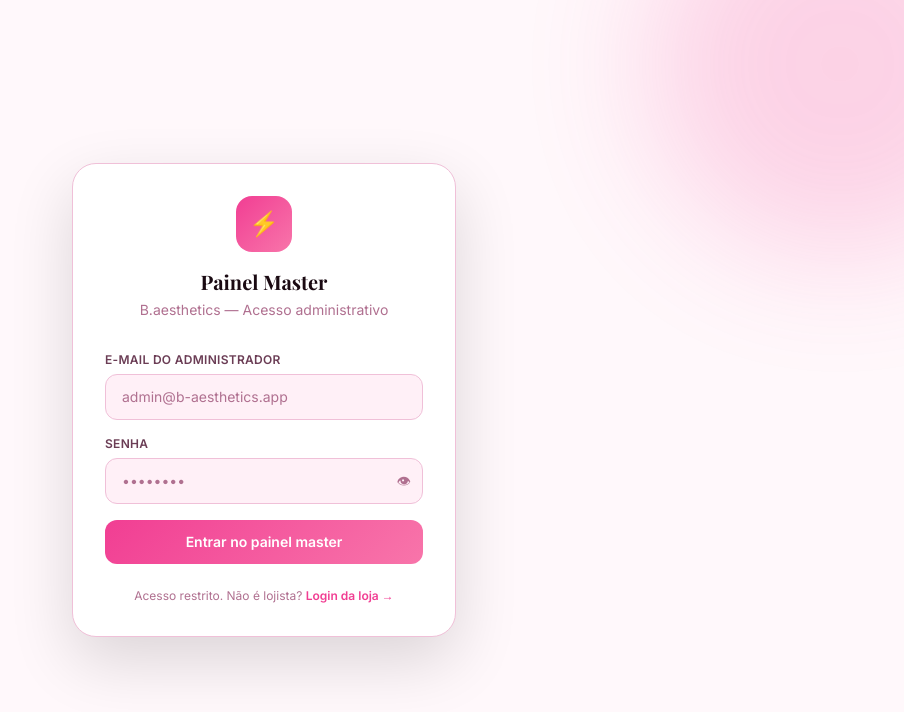
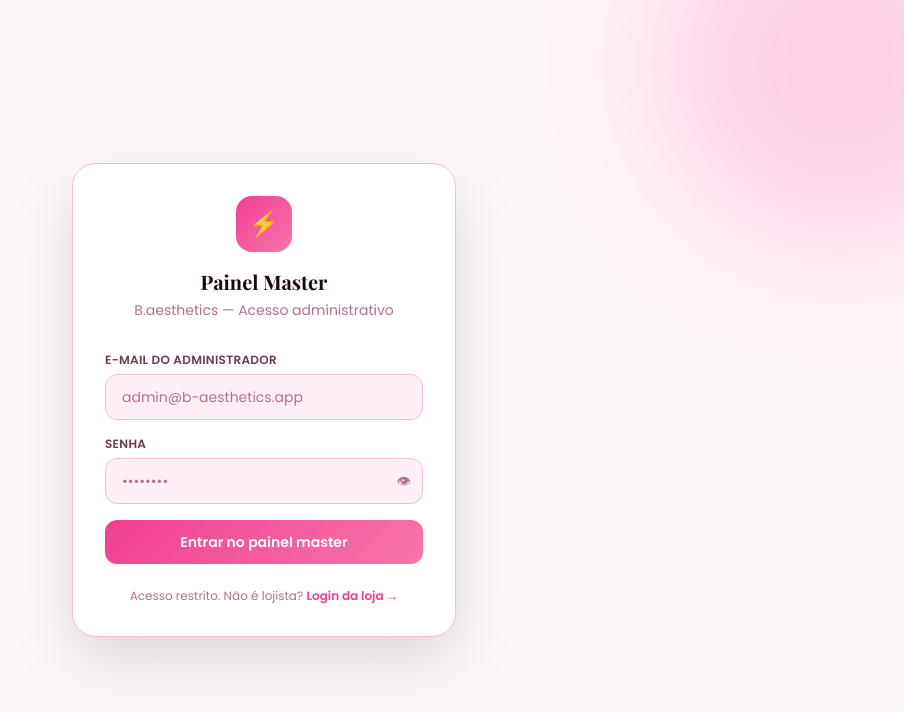
Before and after one commit to Beatriz-Preiraa/b-aesthetics, a Next.js app: page /admin/login in a window 1280 px wide. Shown: the top 712 px of the page, without its empty margins (376-1280 px from the left). Built offline with nearby package versions, Linux system fonts and the light colour scheme; no server answers.

Commit message:
Alteração da fonte
configurei e alterei a  fonte utilizada

```diff
--- a/src/app/admin/layout.tsx
+++ b/src/app/admin/layout.tsx
@@ -1,9 +1,22 @@
 import { AdminAuthProvider } from '@/contexts/AdminAuthContext'
+import { Poppins } from 'next/font/google'
 
-export default function AdminLayout({ children }: { children: React.ReactNode }) {
+const poppins = Poppins({
+  subsets: ['latin'],
+  weight: ['300', '400', '500', '600', '700'],
+  variable: '--font-poppins',
+})
+
+export default function AdminLayout({
+  children,
+}: {
+  children: React.ReactNode
+}) {
   return (
-    <AdminAuthProvider>
-      {children}
-    </AdminAuthProvider>
+    <div className={poppins.className}>
+      <AdminAuthProvider>
+        {children}
+      </AdminAuthProvider>
+    </div>
   )
 }
--- a/src/screens/catalog.tsx
+++ b/src/screens/catalog.tsx
@@ -151,7 +151,7 @@ function BookingModal({ service, store, onClose }: {
           <a href={url} target="_blank" rel="noopener noreferrer"
             className="btn-brand w-full flex items-center justify-center gap-2 no-underline text-white">
             <svg className="w-5 h-5" fill="currentColor" viewBox="0 0 24 24">
-              <path d="M17.472 14.382c-.297-.149-1.758-.867-2.03-.967-.273-.099-.471-.148-.67.15-.197.297-.767.966-.94 1.164-.173.199-.347.223-.644.075-.297-.15-1.255-.463-2.39-1.475-.883-.788-1.48-1.761-1.653-2.059-.173-.297-.018-.458.13-.606.134-.133.298-.347.446-.52.149-.174.198-.298.298-.497.099-.198.05-.371-.025-.52-.075-.149-.669-1.612-.916-2.207-.242-.579-.487-.5-.669-.51-.173-.008-.371-.01-.57-.01-.198 0-.52.074-.792.372-.272.297-1.04 1.016-1.04 2.479 0 1.462 1.065 2.875 1.213 3.074.149.198 2.096 3.2 5.077 4.487.709.306 1.262.489 1.694.625.712.227 1.36.195 1.871.118.571-.085 1.758-.719 2.006-1.413.248-.694.248-1.289.173-1.413-.074-.124-.272-.198-.57-.347m-5.421 7.403h-.004a9.87 9.87 0 01-5.031-1.378l-.361-.214-3.741.982.998-3.648-.235-.374a9.86 9.86 0 01-1.51-5.26c.001-5.45 4.436-9.884 9.888-9.884 2.64 0 5.122 1.03 6.988 2.898a9.825 9.825 0 012.893 6.994c-.003 5.45-4.437 9.884-9.885 9.884m8.413-18.297A11.815 11.815 0 0012.05 0C5.495 0 .16 5.335.157 11.892c0 2.096.547 4.142 1.588 5.945L.057 24l6.305-1.654a11.882 11.882 0 005.683 1.448h.005c6.554 0 11.89-5.335 11.893-11.893a11.821 11.821 0 00-3.48-8.413z"/>
+              <path d="M17.472 14.382c-.297-.149-1.758-.867-2.03-.967-.273-.099-.471-.148-.67.15-.197.297-.767.966-.94 1.164-.173.199-.347.223-.644.075-.297-.15-1.255-.463-2.39-1.475-.883-.788-1.48-1.761-1.653-2.059-.173-.297-.018-.458.13-.606.134-.133.298-.347.446-.52.149-.174.198-.298.298-.497.099-.198.05-.371-.025-.52-.075-.149-.669-1.612-.916-2.207-.242-.579-.487-.5-.669-.51-.173-.008-.371-.01-.57-.01-.198 0-.52.074-.792.372-.272.297-1.04 1.016-1.04 2.479 0 1.462 1.065 2.875 1.213 3.074.149.198 2.096 3.2 5.077 4.487.709.306 1.262.489 1.694.625.712.227 1.36.195 1.871.118.571-.085 1.758-.719 2.006-1.413.248-.694.248-1.289.173-1.413-.074-.124-.272-.198-.57-.347m-5.421 7.403h-.004a9.87 9.87 0 01-5.031-1.378l-.361-.214-3.741.982.998-3.648-.235-.374a9.86 9.86 0 01-1.51-5.26c.001-5.45 4.436-9.884 9.888-9.884 2.64 0 5.122 1.03 6.988 2.898a9.825 9.825 0 012.893 6.994c-.003 5.45-4.437 9.884-9.885 9.884m8.413-18.297A11.815 11.815 0 0012.05 0C5.495 0 .16 5.335.157 11.892c0 2.096.547 4.142 1.588 5.945L.057 24l6.305-1.654a11.882 11.882 0 005.683 1.448h.005c6.554 0 11.89-5.335 11.893-11.893a11.821 11.821 0 00-3.48-8.413z" />
             </svg>
             Agendar via WhatsApp
           </a>
@@ -163,10 +163,10 @@ function BookingModal({ service, store, onClose }: {
 
 // ─── Main Page ─────────────────────────────────────────────────────────────────
 export default function PublicCatalogPage({ params }: { params: { slug: string } }) {
-  const [store,    setStore]    = useState<Store | null>(null)
+  const [store, setStore] = useState<Store | null>(null)
   const [services, setServices] = useState<Service[]>([])
   const [selected, setSelected] = useState<Service | null>(null)
-  const [loading,  setLoading]  = useState(true)
+  const [loading, setLoading] = useState(true)
 
   useEffect(() => {
     fetch(`/api/public/${params.slug}`)
@@ -237,8 +237,7 @@ export default function PublicCatalogPage({ params }: { params: { slug: string }
                 : '✦'}
             </div>
             <div>
-              <h1 className="text-xl font-bold"
-                style={{ fontFamily: 'Playfair Display, serif', color: 'var(--text-primary)' }}>
+              <h1 className="text-xl font-bold text-[var(--text-primary)]">
                 {store.name}
               </h1>
               {store.description && (
--- a/src/screens/login.tsx
+++ b/src/screens/login.tsx
@@ -104,7 +104,7 @@ export default function LoginPage() {
           </div>
           <h1
             className="text-2xl font-bold tracking-tight"
-            style={{ fontFamily: 'Playfair Display, Georgia, serif', color: 'var(--text-primary)' }}
+            style={{ color: 'var(--text-primary)' }}
           >
             B.aesthetics
           </h1>
```
